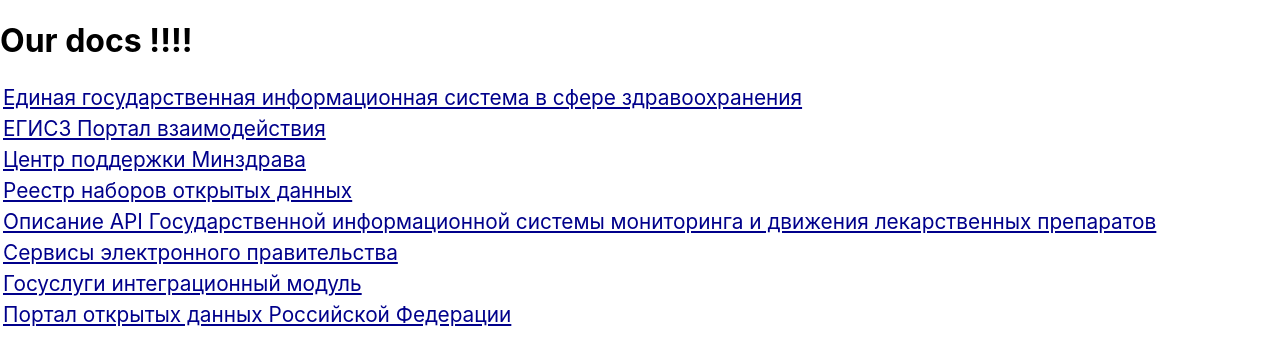
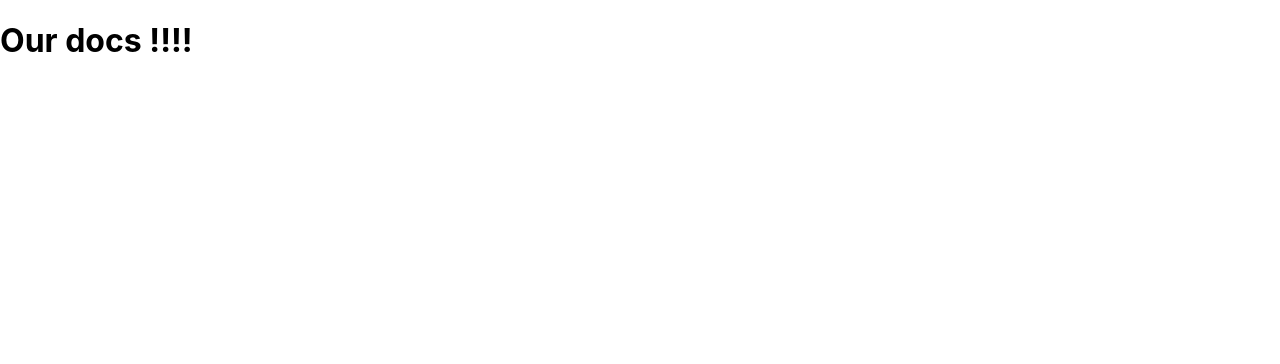
Before and after one commit to medlicence/next-me8, a Next.js app: page /docs in a window 1280 px wide. Shown: the top 364 px of the page. Built offline with nearby package versions, Linux system fonts and the light colour scheme.

Commit message:
Update docs.js

```diff
--- a/pages/docs.js
+++ b/pages/docs.js
@@ -3,19 +3,6 @@ export default function Docs() {
   return (
     <>
       <h1>Our docs !!!!</h1>
-
-      <div class = "links-in-div">
-
-        <a href='https://egisz.rosminzdrav.ru/'>Единая государственная информационная система в сфере здравоохранения</a>
-        <a href="https://portal.egisz.rosminzdrav.ru/materials">ЕГИСЗ Портал взаимодействия</a>
-        <a href="https://support.egisz.rosminzdrav.ru/index.php?/Knowledge/List/Index/30">Центр поддержки Минздрава</a>
-        <a href="https://roszdravnadzor.gov.ru/opendata">Реестр наборов открытых данных</a>
-        <a href="https://xn--80ajghhoc2aj1c8b.xn--p1ai/upload/API_%D0%9C%D0%94%D0%9B%D0%9F_ru.pdf">Описание API Государственной информационной системы мониторинга и движения лекарственных препаратов</a>
-        <a href="https://partners.gosuslugi.ru">Сервисы электронного правительства</a>
-        <a href="https://partners.gosuslugi.ru/catalog/integration_module">Госуслуги интеграционный модуль</a>
-        <a href="https://data.gov.ru">Портал открытых данных Российской Федерации</a>
-
-      </div>
     </>
   )
 }
```
